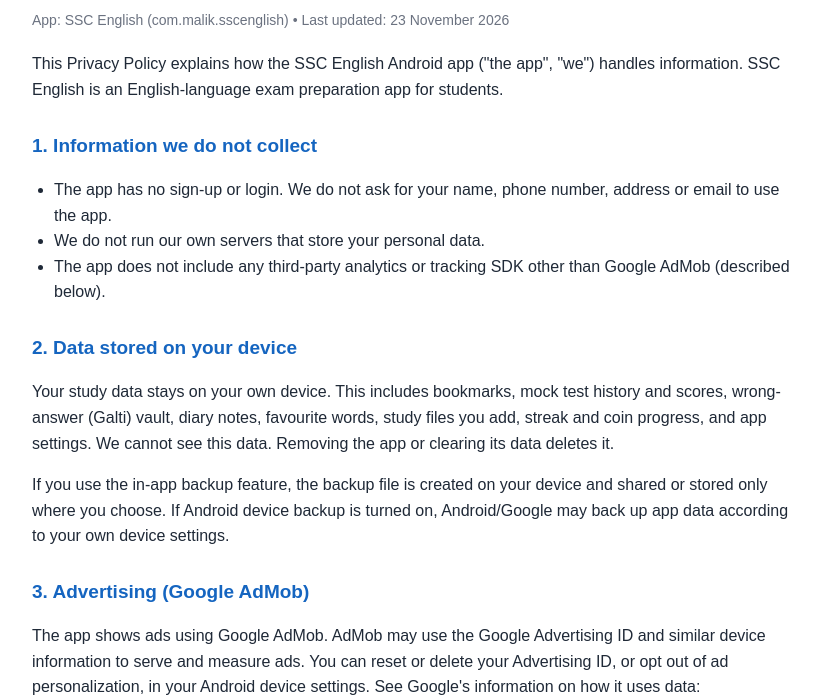
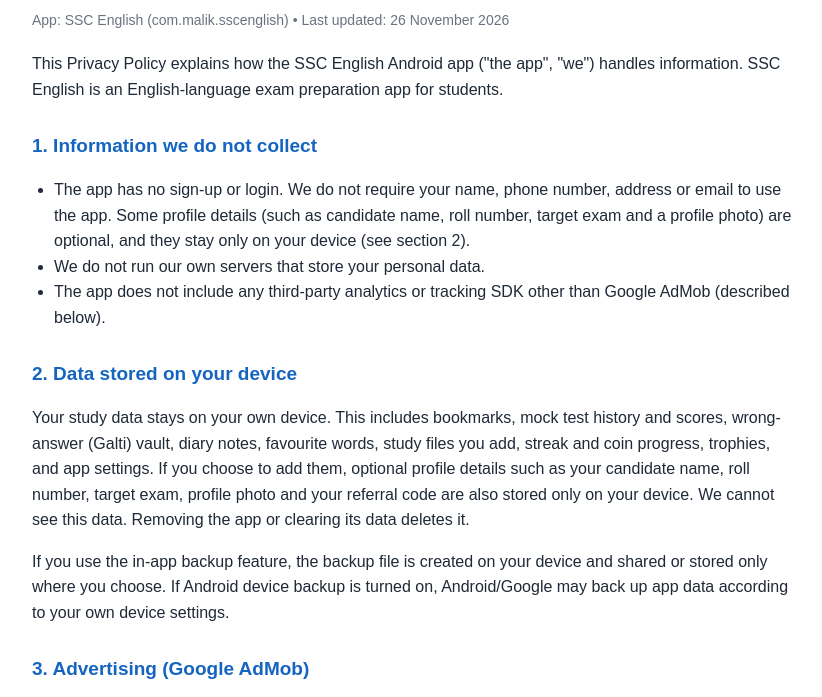
Before and after one commit to sscenglish-app/ssc-english-privacy, a plain HTML site: page index.html in a window 1280 px wide. Shown: the part 74-771 px from the top of the page, without its empty margins (228-1050 px from the left). Drawn offline with Linux system fonts and the light colour scheme.

Commit message:
Add files via upload

```diff
--- a/index.html
+++ b/index.html
@@ -16,19 +16,19 @@
 <body>
 
 <h1>Privacy Policy</h1>
-<div class="meta">App: SSC English (com.malik.sscenglish) &bull; Last updated: 23 November 2026</div>
+<div class="meta">App: SSC English (com.malik.sscenglish) &bull; Last updated: 26 November 2026</div>
 
 <p>This Privacy Policy explains how the SSC English Android app ("the app", "we") handles information. SSC English is an English-language exam preparation app for students.</p>
 
 <h2>1. Information we do not collect</h2>
 <ul>
-  <li>The app has no sign-up or login. We do not ask for your name, phone number, address or email to use the app.</li>
+  <li>The app has no sign-up or login. We do not require your name, phone number, address or email to use the app. Some profile details (such as candidate name, roll number, target exam and a profile photo) are optional, and they stay only on your device (see section 2).</li>
   <li>We do not run our own servers that store your personal data.</li>
   <li>The app does not include any third-party analytics or tracking SDK other than Google AdMob (described below).</li>
 </ul>
 
 <h2>2. Data stored on your device</h2>
-<p>Your study data stays on your own device. This includes bookmarks, mock test history and scores, wrong-answer (Galti) vault, diary notes, favourite words, study files you add, streak and coin progress, and app settings. We cannot see this data. Removing the app or clearing its data deletes it.</p>
+<p>Your study data stays on your own device. This includes bookmarks, mock test history and scores, wrong-answer (Galti) vault, diary notes, favourite words, study files you add, streak and coin progress, trophies, and app settings. If you choose to add them, optional profile details such as your candidate name, roll number, target exam, profile photo and your referral code are also stored only on your device. We cannot see this data. Removing the app or clearing its data deletes it.</p>
 <p>If you use the in-app backup feature, the backup file is created on your device and shared or stored only where you choose. If Android device backup is turned on, Android/Google may back up app data according to your own device settings.</p>
 
 <h2>3. Advertising (Google AdMob)</h2>
```
